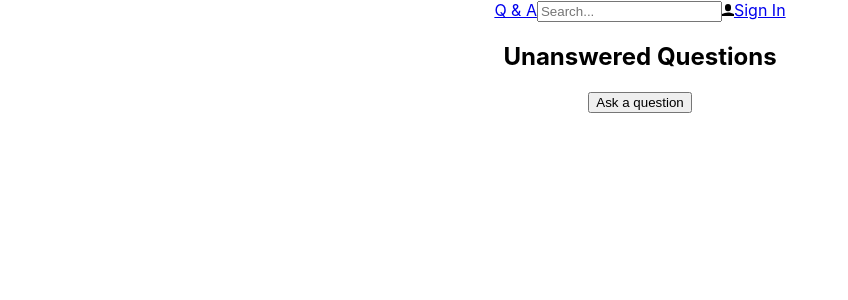
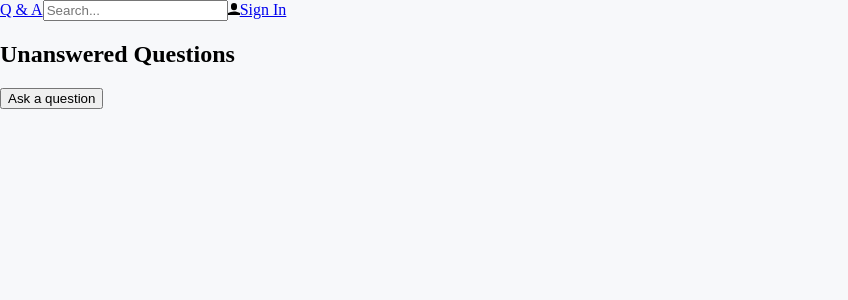
Before and after one commit to fpigeonjr/QandA, a React (Create React App) app in the folder frontend/: page / in a window 1280 px wide. Shown: the top 300 px of the page, without its empty margins (0-848 px from the left). Built offline with nearby package versions, Linux system fonts and the light colour scheme.

Commit message:
removes unneeded css and removes bugs from ques

```diff
--- a/frontend/src/App.css
+++ /dev/null
@@ -1,38 +0,0 @@
-.App {
-  text-align: center;
-}
-
-.App-logo {
-  height: 40vmin;
-  pointer-events: none;
-}
-
-@media (prefers-reduced-motion: no-preference) {
-  .App-logo {
-    animation: App-logo-spin infinite 20s linear;
-  }
-}
-
-.App-header {
-  background-color: #282c34;
-  min-height: 100vh;
-  display: flex;
-  flex-direction: column;
-  align-items: center;
-  justify-content: center;
-  font-size: calc(10px + 2vmin);
-  color: white;
-}
-
-.App-link {
-  color: #61dafb;
-}
-
-@keyframes App-logo-spin {
-  from {
-    transform: rotate(0deg);
-  }
-  to {
-    transform: rotate(360deg);
-  }
-}
--- a/frontend/src/App.tsx
+++ b/frontend/src/App.tsx
@@ -1,5 +1,4 @@
 import React from 'react';
-import './App.css';
 import { Header } from './Header';
 import { HomePage } from './HomePage';
 
--- a/frontend/src/QuestionsData.ts
+++ b/frontend/src/QuestionsData.ts
@@ -4,15 +4,14 @@
   content: string;
   userName: string;
   created: Date;
+  answers: AnswerData[];
 }
 
 export interface AnswerData {
-  questionId: number;
-  title: string;
+  answerId: number;
   content: string;
   userName: string;
   created: Date;
-  answers: AnswerData[];
 }
 
 const questions: QuestionData[] = [
--- a/frontend/src/index.css
+++ b/frontend/src/index.css
@@ -1,13 +1,4 @@
 body {
   margin: 0;
-  font-family: -apple-system, BlinkMacSystemFont, 'Segoe UI', 'Roboto', 'Oxygen',
-    'Ubuntu', 'Cantarell', 'Fira Sans', 'Droid Sans', 'Helvetica Neue',
-    sans-serif;
-  -webkit-font-smoothing: antialiased;
-  -moz-osx-font-smoothing: grayscale;
+  background-color: #f7f8fa;
 }
-
-code {
-  font-family: source-code-pro, Menlo, Monaco, Consolas, 'Courier New',
-    monospace;
-}
```
